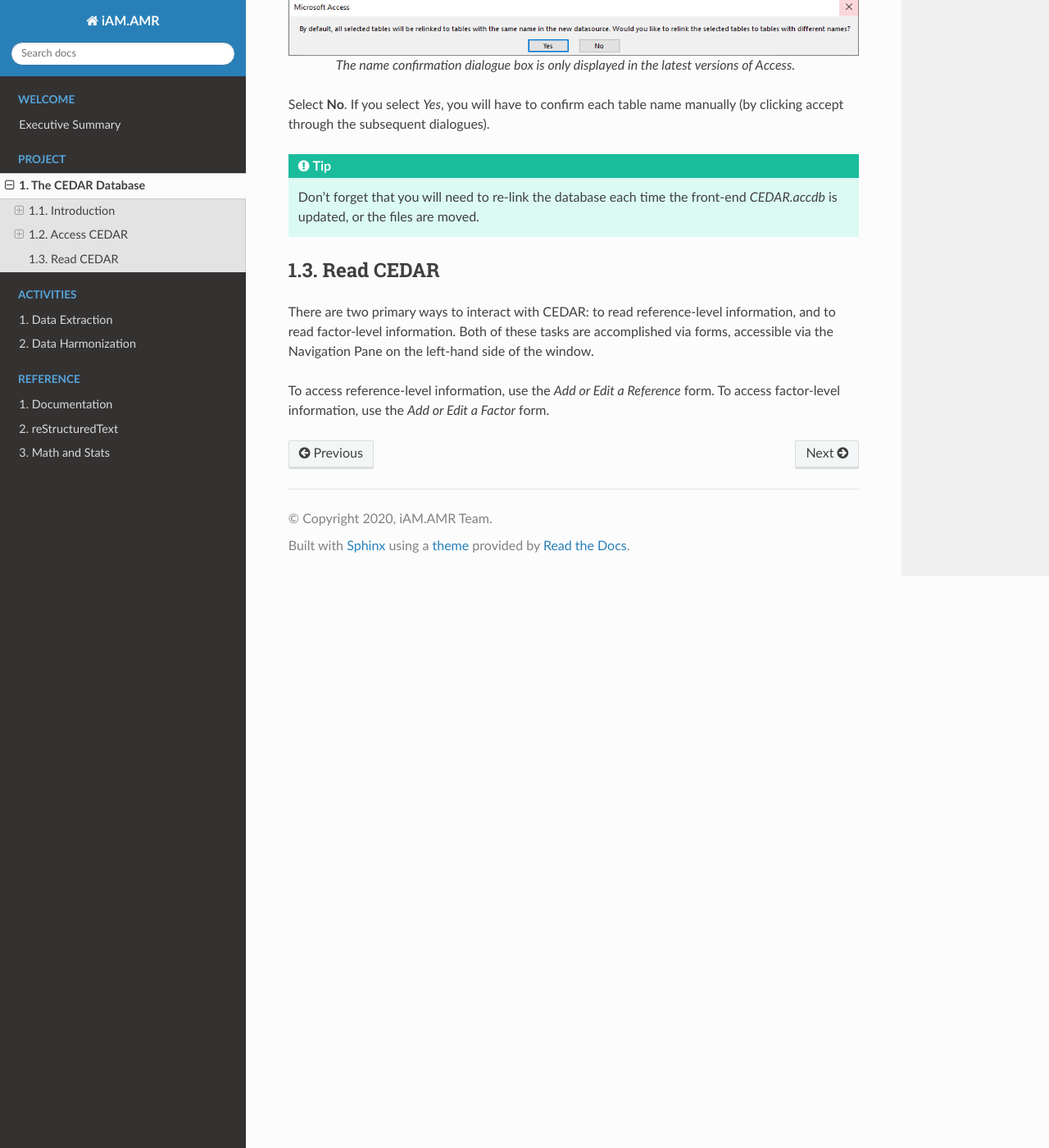
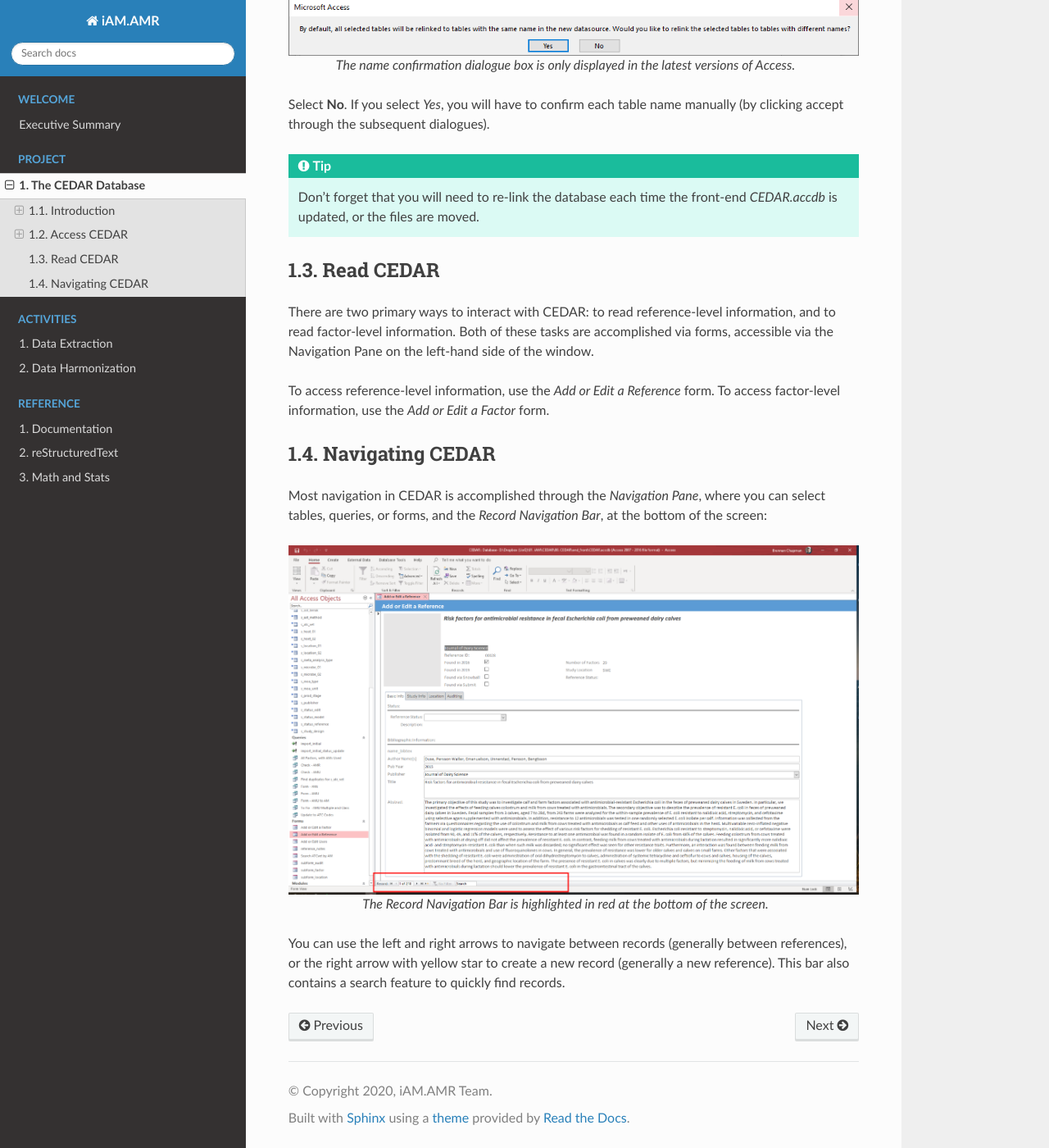
Before and after one commit to iAM-AMR/iAM.AMR.DOC, a Sphinx documentation site: the page built from source/02_project/CEDAR.rst, in a window 1280 px wide and 1400 px high, scrolled down 4854 px. Shown: the whole window at 82% size. Built offline with Sphinx 7.4.7 and the Read the Docs theme 2.0.0, drawn with Linux system fonts in a browser that asks for light colours.

Commit message:
Add 'navigating CEDAR' section

```diff
--- a/source/02_project/CEDAR.rst
+++ b/source/02_project/CEDAR.rst
@@ -150,7 +150,18 @@ Select **No**. If you select *Yes*, you will have to confirm each table name man
 
 Read CEDAR
 ----------
-
 There are two primary ways to interact with CEDAR: to read reference-level information, and to read factor-level information. Both of these tasks are accomplished via forms, accessible via the Navigation Pane on the left-hand side of the window.
 
 To access reference-level information, use the *Add or Edit a Reference* form. To access factor-level information, use the *Add or Edit a Factor* form.
+
+Navigating CEDAR
+----------------
+
+Most navigation in CEDAR is accomplished through the *Navigation Pane*, where you can select tables, queries, or forms, and the *Record Navigation Bar*, at the bottom of the screen:
+
+.. figure:: /assets/figures/cedar_navigation.png
+   :align: center
+
+   The Record Navigation Bar is highlighted in red at the bottom of the screen.
+
+You can use the left and right arrows to navigate between records (generally between references), or the right arrow with yellow star to create a new record (generally a new reference). This bar also contains a search feature to quickly find records.
```
Also changed, not shown: source/assets/figures/cedar_navigation.png (added).
